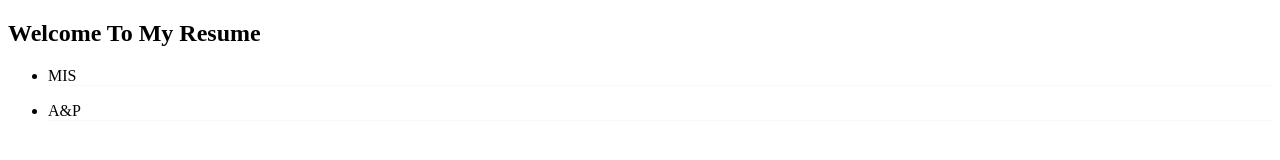
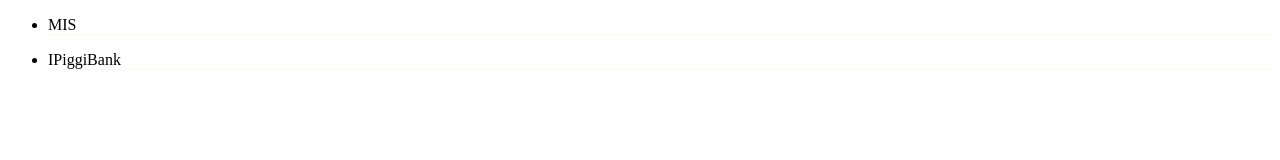
Before and after one commit to MJM91/mjm91.github.io, a plain HTML site: page index.html in a window 1280 px wide. Drawn offline with nearby package versions, Linux system fonts and the light colour scheme.

Commit message:
add picture

```diff
--- a/docs/jobs.json
+++ b/docs/jobs.json
@@ -4,7 +4,7 @@
             "name" : "MIS"
         },
         {
-            "name" : "A&P"
+            "name" : "IPiggiBank"
         }
     ]
 }
--- a/index.html
+++ b/index.html
@@ -7,12 +7,7 @@
         <link href="./css/style.css" rel="stylesheet">
     </head>
     <body>
-        <h2>
-            Welcome To My Resume
-        </h2>
-
         <ul id = 'jobs' ></ul>
-
         <script src=  'https://unpkg.com/axios/dist/axios.min.js' ></script>
         <script>
             axios
```
Also changed, not shown: docs/odell-enzo.jpg (added).
